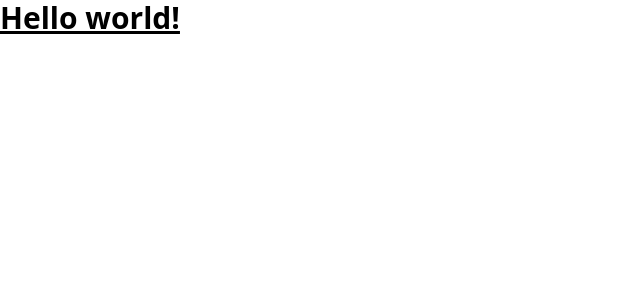
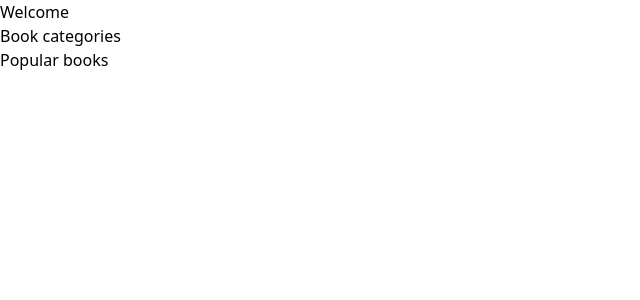
Before and after one commit to ajeyajaz/onlineLibrayApp, a React (Vite) app: page / in a window 1280 px wide. Shown: the top 300 px of the page, without its empty margins (0-640 px from the left). Built offline with nearby package versions, Linux system fonts and the light colour scheme.

Commit message:
define the Home page

```diff
--- a/src/App.jsx
+++ b/src/App.jsx
@@ -1,13 +1,12 @@
 import { useState } from 'react'
 import './App.css'
+import Home from './pages/home'
 
 function App() {
 
   return (
     <>
-      <h1 class="text-3xl font-bold underline">
-        Hello world!
-      </h1>
+      <Home/>
     </>
   )
 }
--- /dev/null
+++ b/src/pages/Home.jsx
@@ -0,0 +1,17 @@
+import React from 'react'
+
+function Home(){
+    return(
+        <>
+            <h1>Welcome</h1>
+            <div>
+                <h2>Book categories</h2>
+            </div>
+            <div>
+                <h2> Popular books</h2>
+            </div>
+        </>
+    )
+}
+
+export default Home
```
